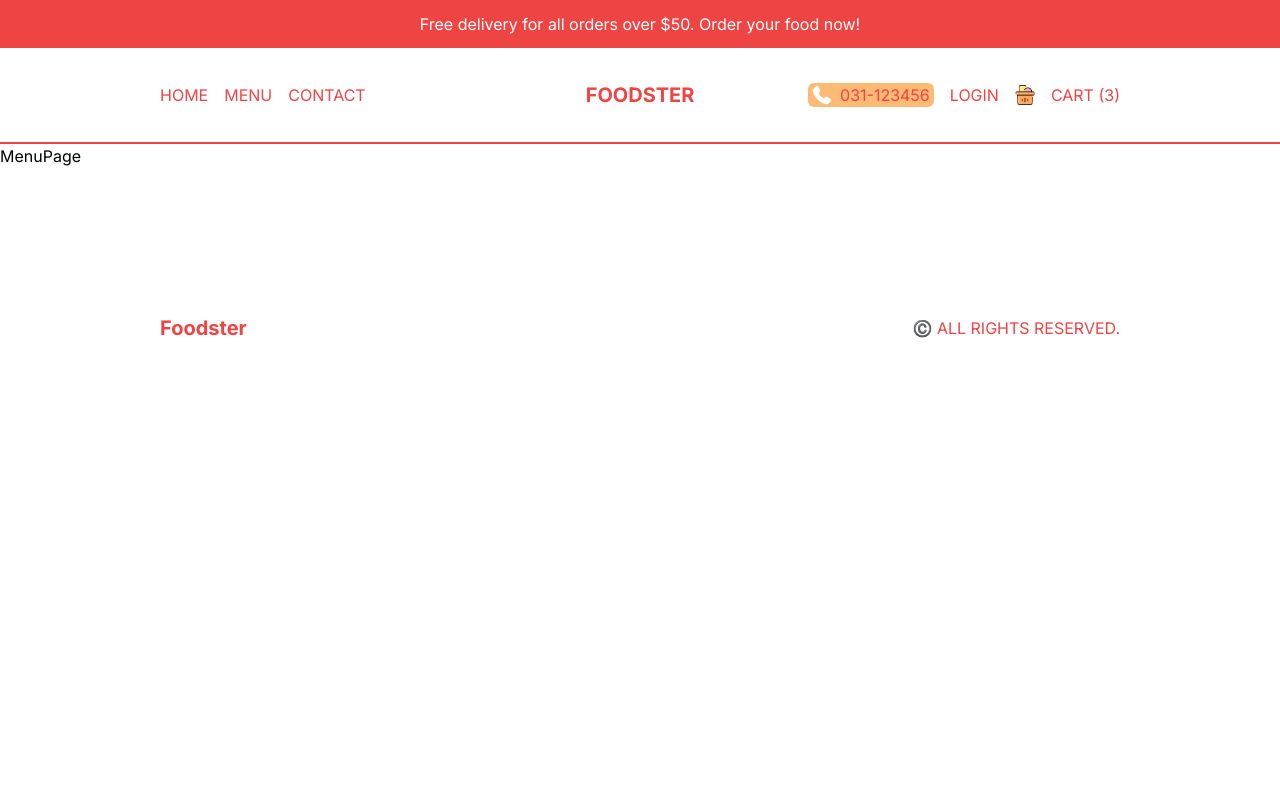
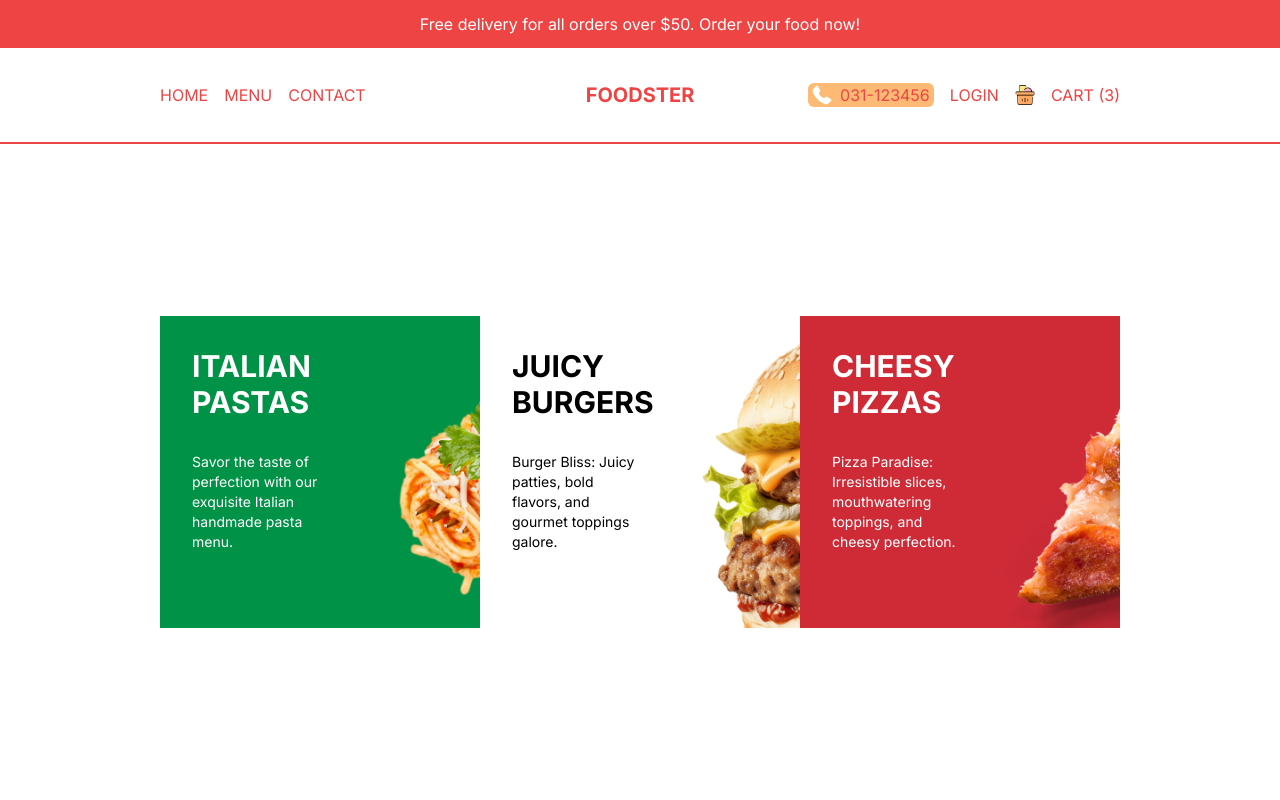
Before and after one commit to lutfimaulana17/food-ordering-apps, a Next.js app: page /menu in a window 1280 px wide. Shown: the top 800 px of the page. Built offline with nearby package versions, Linux system fonts and the light colour scheme.

Commit message:
layouting category page

```diff
--- a/src/app/menu/page.tsx
+++ b/src/app/menu/page.tsx
@@ -1,8 +1,22 @@
+import { menu } from '@/data'
+import Link from 'next/link'
 import React from 'react'
 
 const MenuPage = () => {
   return (
-    <div>MenuPage</div>
+    <div className='p-4 lg:px-20 xl:px-40 h-[calc(100vh-6rem)] md:h-[calc(100vh-9rem)] flex flex-col md:flex-row items-center'>
+        {
+          menu.map(item => (
+            <Link href={`/menu/${item.slug}`} key={item.id} className='w-full h-1/3 bg-cover p-8 md:h-1/2' style={{backgroundImage: `url(${item.img})`}}>
+              <div className={`text-${item.color} w-1/2`}>
+                <h1 className='uppercase font-bold text-3xl'>{item.title}</h1>
+                <p className='text-sm my-8'>{item.desc}</p>
+                <button className={`hidden 2xl:block bg-${item.color} text-${item.color === "black" ? "white" : "red-500"} py-2 px-4 rounded-md`}>Explore</button>
+              </div>
+            </Link>
+          ))
+        }
+    </div>
   )
 }
 
--- a/src/data.ts
+++ b/src/data.ts
@@ -200,3 +200,39 @@
       ],
     },
   ];
+
+  type Menu = {
+    id: number;
+    slug: string;
+    title: string;
+    desc?: string;
+    img?: string;
+    color: string;
+  }[];
+
+  export const menu: Menu = [
+    {
+      id: 1,
+      slug: "pastas",
+      title: "Italian Pastas",
+      desc: "Savor the taste of perfection with our exquisite Italian handmade pasta menu.",
+      img: "/temporary/m1.png",
+      color: "white",
+    },
+    {
+      id: 2,
+      slug: "burgers",
+      title: "Juicy Burgers",
+      desc: "Burger Bliss: Juicy patties, bold flavors, and gourmet toppings galore.",
+      img: "/temporary/m2.png",
+      color: "black",
+    },
+    {
+      id: 3,
+      slug: "pizzas",
+      title: "Cheesy Pizzas",
+      desc: "Pizza Paradise: Irresistible slices, mouthwatering toppings, and cheesy perfection.",
+      img: "/temporary/m3.png",
+      color: "white",
+    },
+  ];
```
